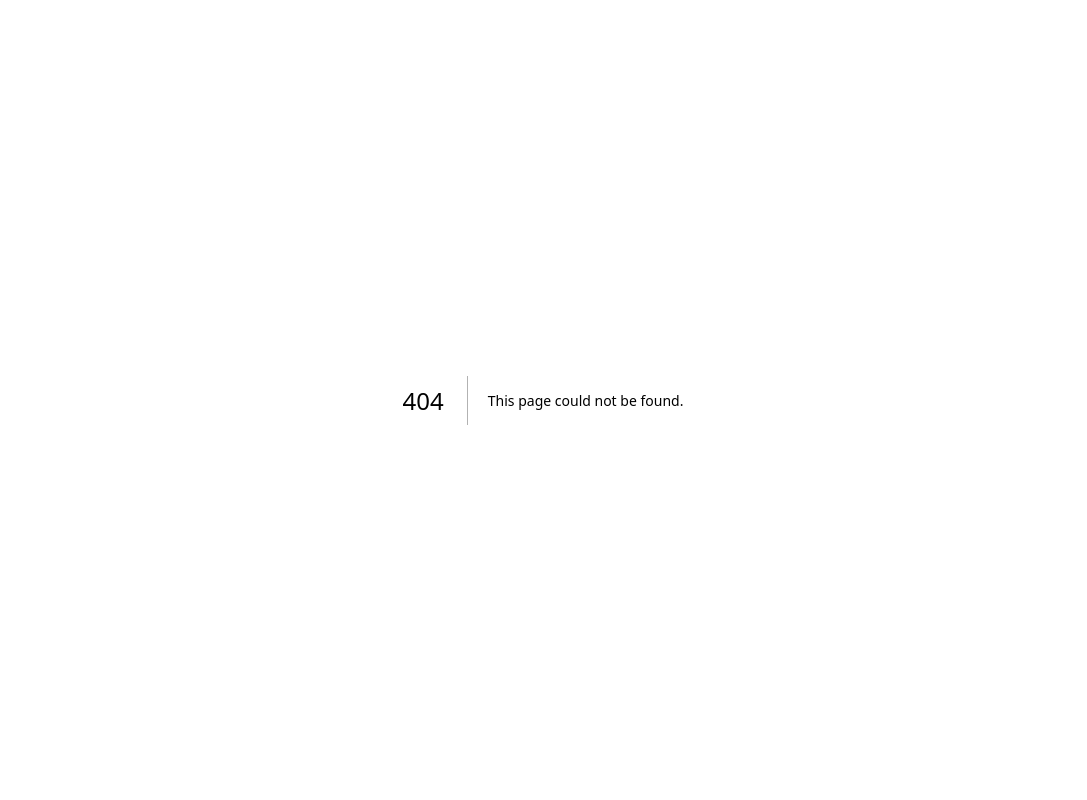
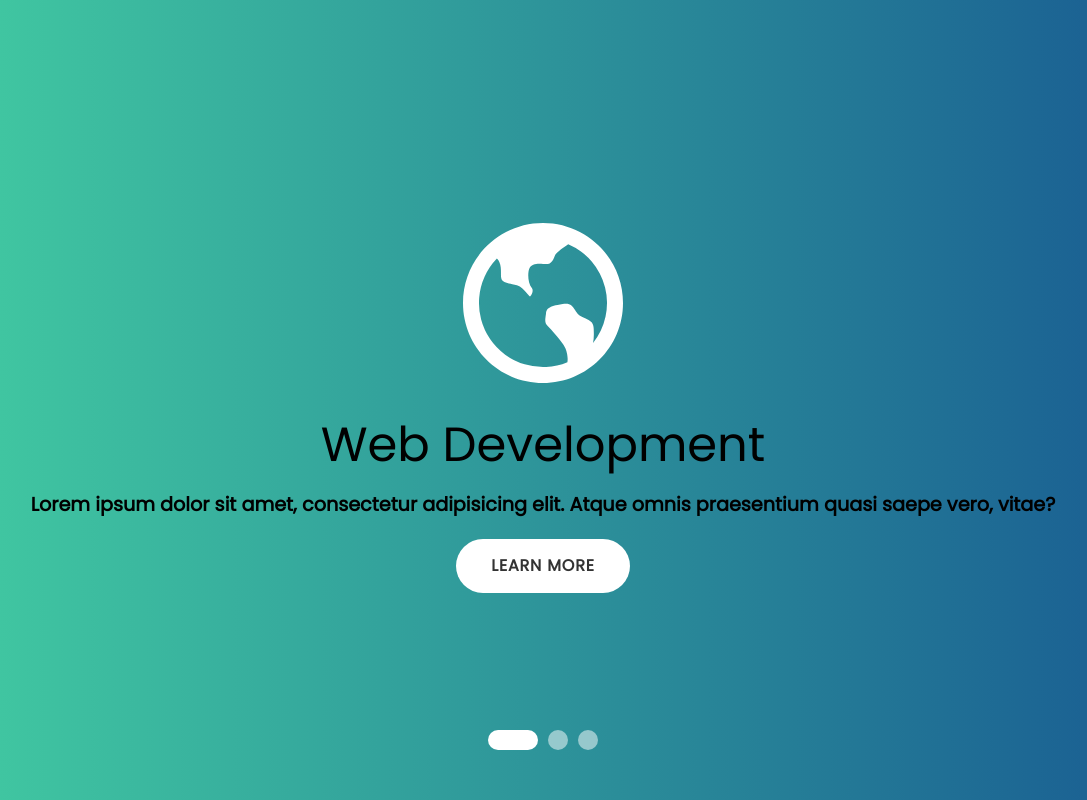
Before and after one commit to borysigorevich/cv, a Next.js app: page /slider in a window 1280 px wide. Before the commit this address had no page. Shown: the whole page, without its empty margins (97-1184 px from the left). Built offline with nearby package versions, Linux system fonts and the light colour scheme.

Commit message:
feature: slider

```diff
--- /dev/null
+++ b/pages/slider/index.tsx
@@ -0,0 +1,124 @@
+import React, {ChangeEvent, useState} from 'react';
+
+// import {Earh} from 'react-icons/io'
+import {RiEarthLine} from 'react-icons/ri'
+import {AiOutlineCamera, AiOutlinePicture} from 'react-icons/ai'
+
+
+type RadioType = 'web' | 'graphics' | 'photography'
+
+const Slider = () => {
+    const [radio, setRadio] = useState<RadioType>('web')
+
+    const handleChange = (event: ChangeEvent<HTMLInputElement>) => {
+        setRadio(event.target.id as RadioType)
+    }
+
+    const calculatePosition = () => {
+        switch (radio) {
+            case 'web':
+                return 'left-0'
+            case 'graphics':
+                return 'left-[-100vw]'
+            case 'photography':
+                return 'left-[-200vw]'
+        }
+    }
+
+    return (
+        <div className='h-full w-full bg-black relative overflow-hidden'>
+            <div className='h-full'>
+                <input
+                    defaultChecked
+                    onChange={handleChange}
+                    className='invisible hidden'
+                    type="radio"
+                    id='web'
+                    name='slider'
+                />
+                <input
+                    onChange={handleChange}
+                    className='invisible hidden'
+                    type="radio"
+                    id='graphics'
+                    name='slider'
+                />
+                <input
+                    onChange={handleChange}
+                    className='invisible hidden'
+                    type="radio"
+                    id='photography'
+                    name='slider'
+                />
+
+                <div className='absolute bottom-[50px] left-1/2 -translate-x-1/2 flex gap-[10px] z-50'>
+                    <label
+                        className={`${radio === 'web' ? 'opacity-100 w-[50px]' : 'opacity-50'} w-5 h-5 rounded-full
+                        bg-white transition-all duration-500 cursor-pointer`}
+                        htmlFor="web"
+                    ></label>
+                    <label
+                        className={`${radio === 'graphics' ? 'opacity-100 w-[50px]' : 'opacity-50'} w-5 h-5 rounded-full
+                        bg-white transition-all duration-500 cursor-pointer`}
+                        htmlFor="graphics"
+                    ></label>
+                    <label
+                        className={`${radio === 'photography' ? 'opacity-100 w-[50px]' : 'opacity-50'} w-5 h-5 rounded-full
+                        bg-white transition-all duration-500 cursor-pointer`}
+                        htmlFor="photography"
+                    ></label>
+                </div>
+
+                <div className={`${calculatePosition()} w-[300vw] relative flex transition-all duration-500 h-full`}>
+                    <div className='w-screen h-full relative flex items-center justify-center select-none p-10
+                        bg-gradient-to-r from-[#43cea2] to-[#185a92]
+                    '>
+                        <div className='flex items-center justify-center flex-col gap-[10px]'>
+                            <RiEarthLine className='text-[12rem] text-white'/>
+                            <h2 className='text-[3rem]'>Web Development</h2>
+                            <p className='text-[1.2rem] font-bold text-center'>Lorem ipsum dolor sit amet, consectetur
+                                adipisicing elit. Atque omnis praesentium quasi
+                                saepe vero, vitae?</p>
+                            <button className='py-[15px] px-[35px] bg-white uppercase tracking-[0.05rem] text-[#333]
+                            mt-[10px] font-semibold rounded-[40px] hover:tracking-[0.2rem] transition-all duration-500'
+                            >Learn more
+                            </button>
+                        </div>
+                    </div>
+                    <div className='w-screen h-full relative flex items-center justify-center select-none p-10
+                        bg-gradient-to-r from-[#ff4e50] to-[#f9d423]
+                    '>
+                        <div className='flex items-center justify-center flex-col gap-[10px]'>
+                            <AiOutlineCamera className='text-[12rem] text-white'/>
+                            <h2 className='text-[3rem]'>Graphic Design</h2>
+                            <p className='text-[1.2rem] font-bold text-center'>Lorem ipsum dolor sit amet, consectetur
+                                adipisicing elit. Atque omnis praesentium quasi
+                                saepe vero, vitae?</p>
+                            <button className='py-[15px] px-[35px] bg-white uppercase tracking-[0.05rem] text-[#333]
+                            mt-[10px] font-semibold rounded-[40px] hover:tracking-[0.2rem] transition-all duration-500'
+                            >Learn more
+                            </button>
+                        </div>
+                    </div>
+                    <div className='w-screen h-full relative flex items-center justify-center select-none p-10
+                        bg-gradient-to-r from-[#9d50bb] to-[#6e48aa]
+                    '>
+                        <div className='flex items-center justify-center flex-col gap-[10px]'>
+                            <AiOutlinePicture className='text-[12rem] text-white'/>
+                            <h2 className='text-[3rem]'>Photography</h2>
+                            <p className='text-[1.2rem] font-bold text-center'>Lorem ipsum dolor sit amet, consectetur
+                                adipisicing elit. Atque omnis praesentium quasi
+                                saepe vero, vitae?</p>
+                            <button className='py-[15px] px-[35px] bg-white uppercase tracking-[0.05rem] text-[#333]
+                            mt-[10px] font-semibold rounded-[40px] hover:tracking-[0.2rem] transition-all duration-500'
+                            >Learn more
+                            </button>
+                        </div>
+                    </div>
+                </div>
+            </div>
+        </div>
+    );
+};
+
+export default Slider;
```
